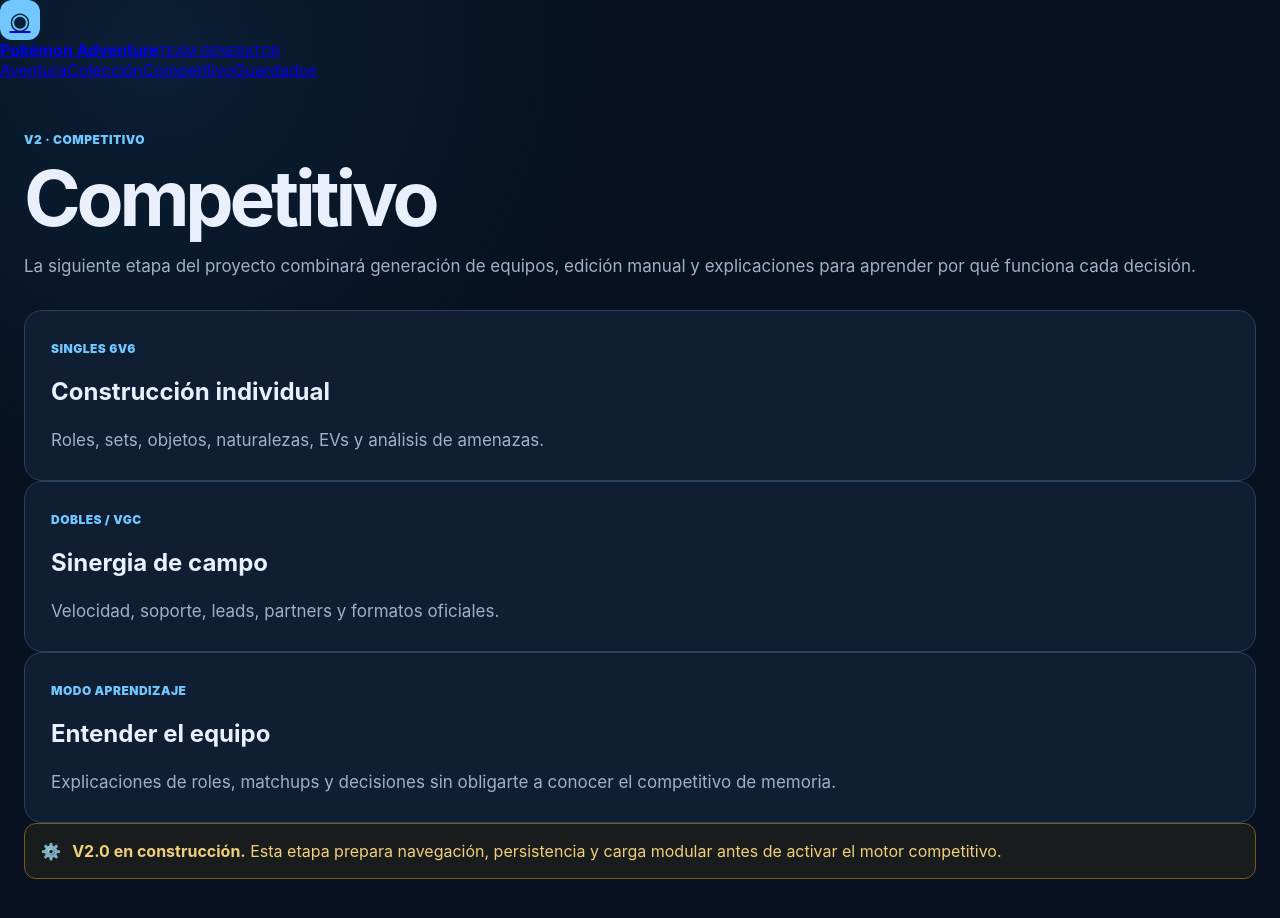
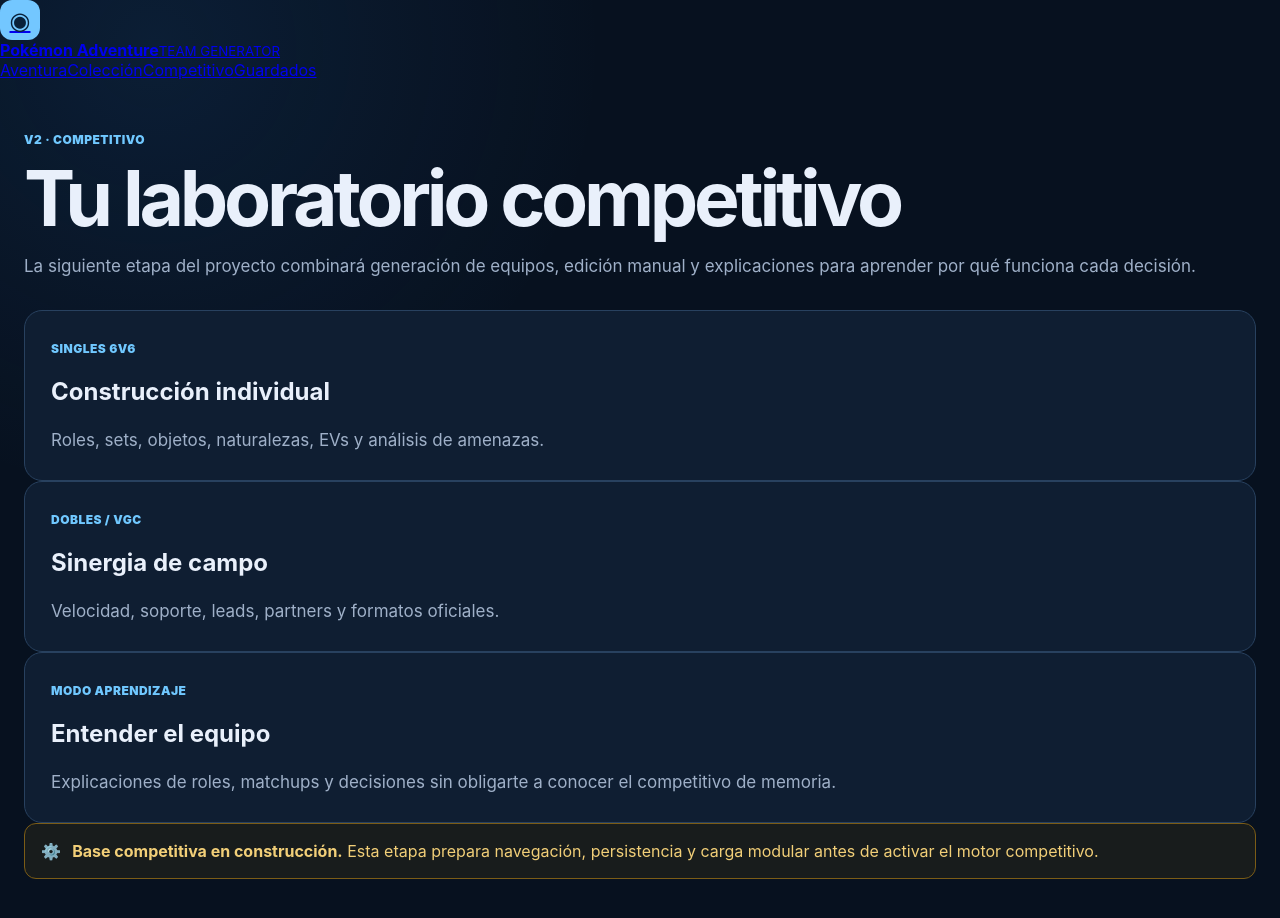
Before and after one commit to NicoGM76/Pokemon-Randomaicer-Team, a React (Vite) app: page /#/competitive in a window 1280 px wide. Shown: the top 918 px of the page. Built offline with nearby package versions, Linux system fonts and the light colour scheme.

Commit message:
fix: keep competitive route test labels unique

```diff
--- a/src/competitive/CompetitiveLandingPage.tsx
+++ b/src/competitive/CompetitiveLandingPage.tsx
@@ -3,7 +3,7 @@ export default function CompetitiveLandingPage() {
     <main className="page competitive-landing">
       <section className="hero">
         <div className="section-kicker">V2 · COMPETITIVO</div>
-        <h1>Competitivo</h1>
+        <h1>Tu laboratorio competitivo</h1>
         <p className="hero-copy">
           La siguiente etapa del proyecto combinará generación de equipos, edición manual y explicaciones para aprender por qué funciona cada decisión.
         </p>
@@ -28,7 +28,7 @@ export default function CompetitiveLandingPage() {
       </section>
 
       <div className="data-warning competitive-roadmap-note">
-        ⚙️ <span><b>V2.0 en construcción.</b> Esta etapa prepara navegación, persistencia y carga modular antes de activar el motor competitivo.</span>
+        ⚙️ <span><b>Base competitiva en construcción.</b> Esta etapa prepara navegación, persistencia y carga modular antes de activar el motor competitivo.</span>
       </div>
     </main>
   );
```
